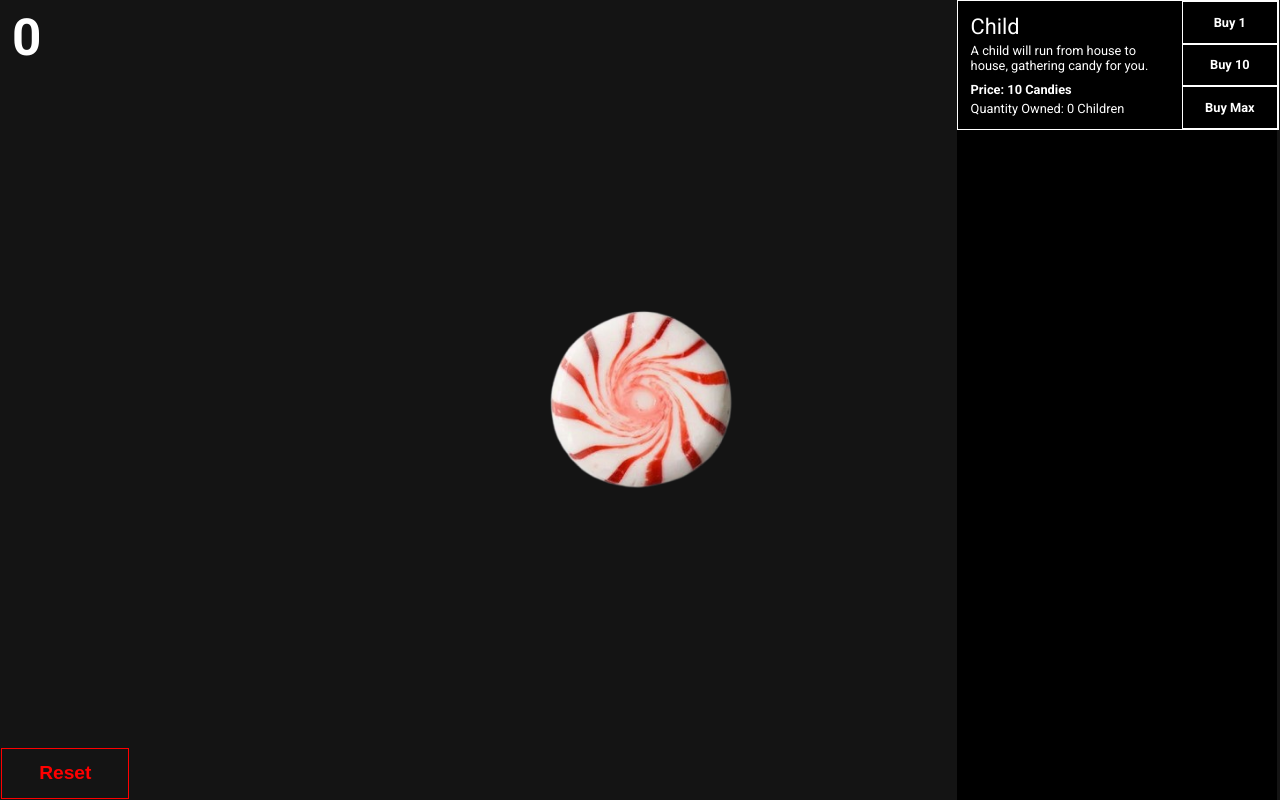
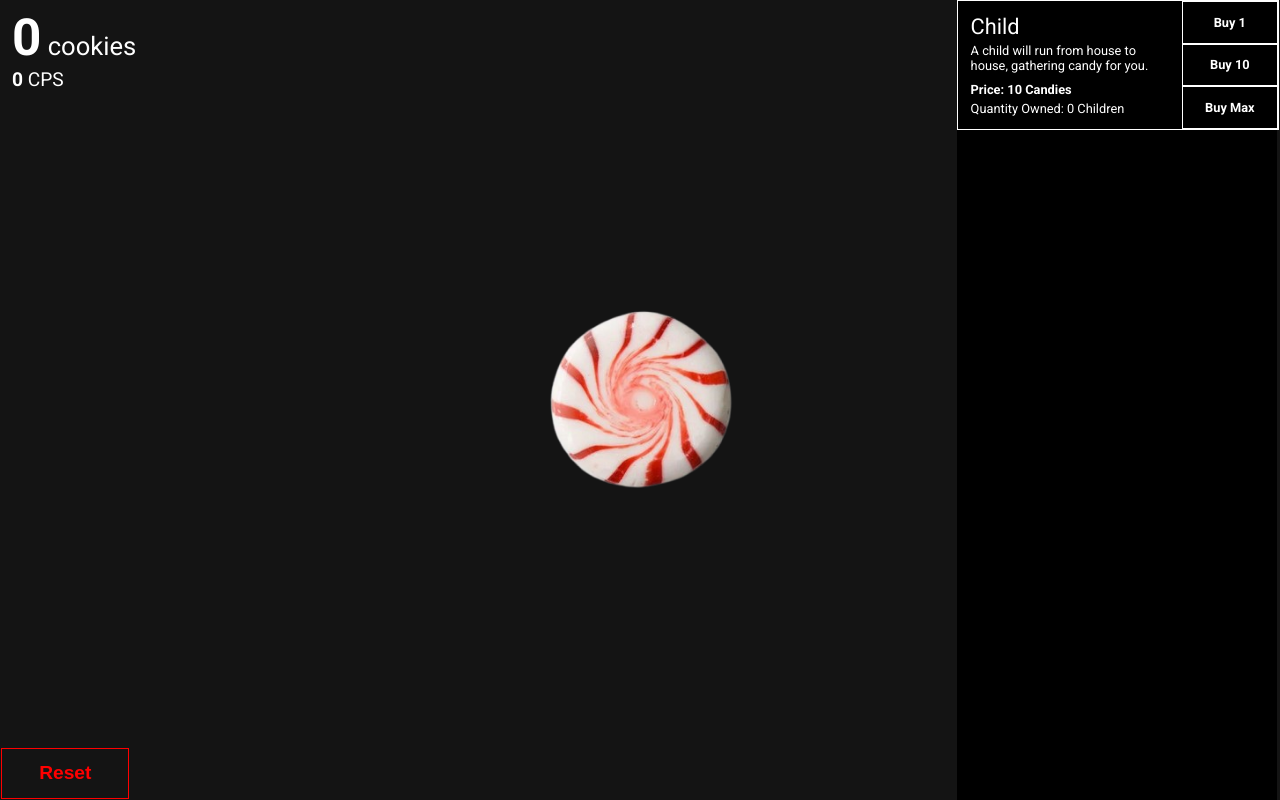
Before and after one commit to zayndamji/candy-clicker, a plain HTML site: page index.html in a window 1280 px wide. Drawn offline with Linux system fonts and the light colour scheme.

Commit message:
added candy per second display

```diff
--- a/index.html
+++ b/index.html
@@ -16,7 +16,8 @@
   </div>
 
   <div id="scoreParent">
-    <span id="score">0</div>
+    <span id="score"><span id="candyScore">0</span> cookies</span>
+    <span id="cps"><span id="candyPerSecond">0</span> CPS</span>
   </div>
 
   <div id="upgradesParent">
--- a/script.js
+++ b/script.js
@@ -11,7 +11,8 @@ const upgrades = localStorage.getItem('upgrades') ? JSON.parse(localStorage.getI
 let candyScore = localStorage.getItem('candyScore') ? parseInt(localStorage.getItem('candyScore')) : 0;
 
 const candy = document.getElementById('candy');
-const score = document.getElementById('score');
+const score = document.getElementById('candyScore');
+const cps = document.getElementById('candyPerSecond');
 
 refreshDisplays();
 
@@ -21,7 +22,9 @@ candy.addEventListener('click', () => {
 });
 
 function refreshDisplays() {
-  score.innerHTML = candyScore;
+  score.textContent = candyScore;
+  cps.textContent = getCandiesPerSecond();
+
   localStorage.setItem('candyScore', candyScore);
   localStorage.setItem('upgrades', JSON.stringify(upgrades));
 
--- a/styles.css
+++ b/styles.css
@@ -39,17 +39,37 @@ img#candy {
   top: 0;
   left: 0;
   width: 256px;
-  height: 4vw;
+  height: 6vw;
   text-align: left;
   margin: 12px;
+  display: flex;
+  flex-direction: column;
+  justify-content: space-between;
+  align-items: flex-start;
 }
 
 #score {
-  font-weight: bold;
   cursor: default;
   user-select: none;
+  line-height: 2vw;
+  font-size: 2vw;
+}
+
+#candyScore {
+  font-weight: bold;
   line-height: 4vw;
   font-size: 4vw;
+}
+
+#cps {
+  cursor: default;
+  user-select: none;
+  line-height: 1.5vw;
+  font-size: 1.5vw;
+}
+
+#candyPerSecond {
+  font-weight: bold;
 }
 
 #upgradesParent {
```
